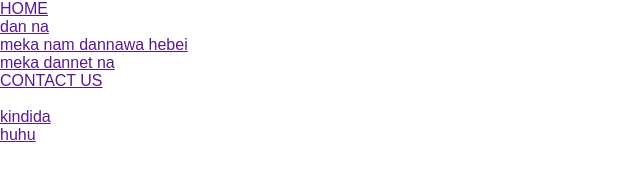
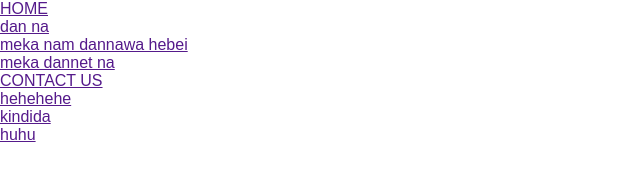
Before and after one commit to Sanoj-DivJay/Project-001, a plain HTML site: page index.html in a window 1280 px wide. Shown: the whole page, without its empty margins (0-640 px from the left). Drawn offline with Linux system fonts and the light colour scheme; a web font is replaced by a local one.

Commit message:
Update index.html

```diff
--- a/index.html
+++ b/index.html
@@ -23,7 +23,7 @@
                         <li><a href="">meka nam dannawa hebei</a></li>
                         <li><a href="">meka dannet na</a></li>
                         <li><a href="">CONTACT US</a></li>
-                        <li><a href=""><hehe</li>
+                        <li><a href="">hehehehe</li>
                         <li><a href="">kindida</a></li>
                         <li><a href="">huhu</a></li>
 
```
